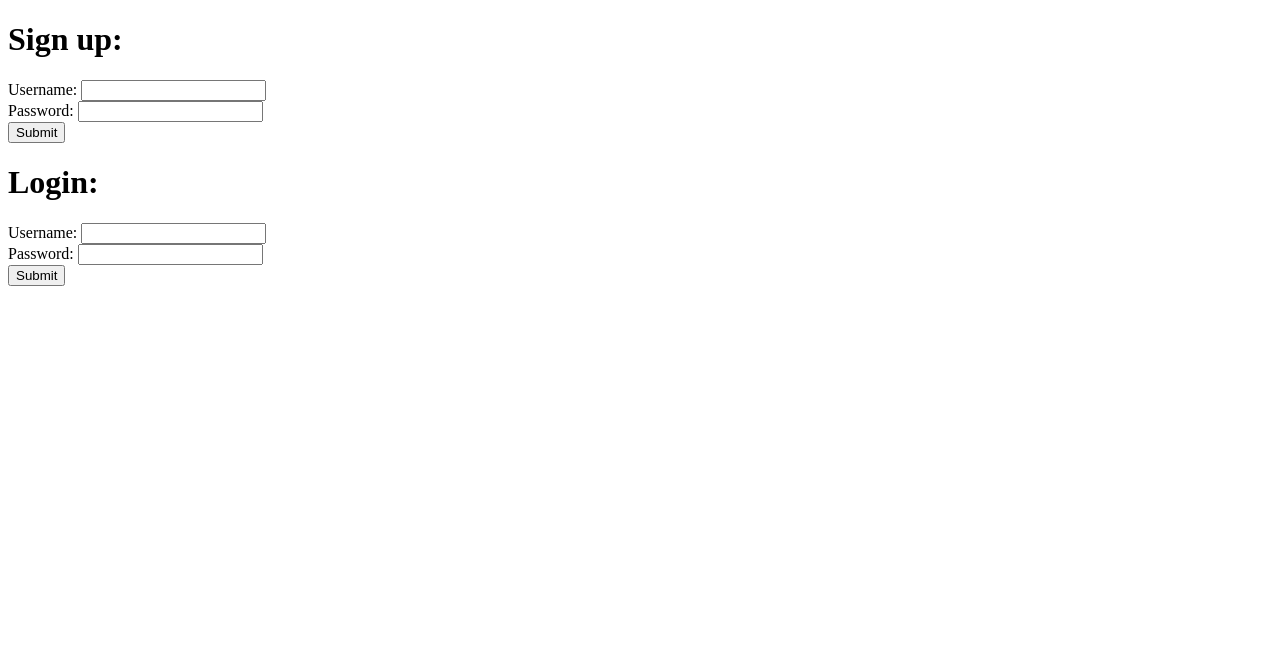
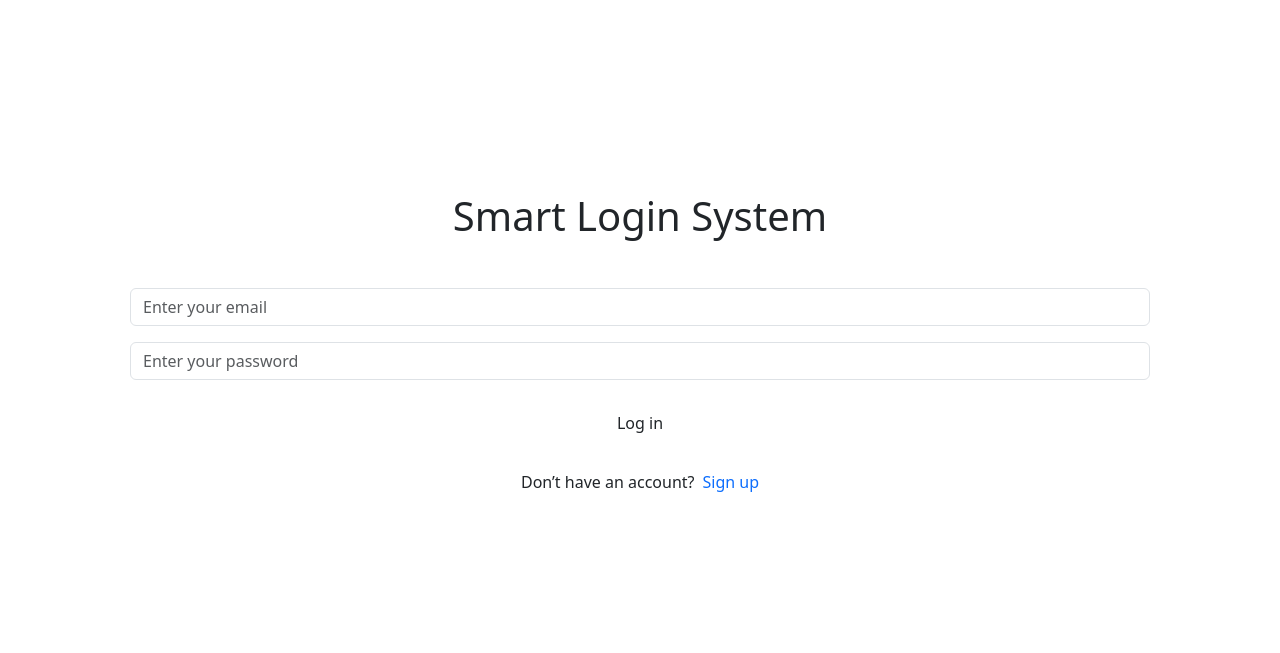
Before and after one commit to Xacook2/tasty-food, a Python web app: template templates/index.html in a window 1280 px wide. Shown: the top 653 px of the page. Run offline with Jinja, Linux system fonts and the light colour scheme; the template is opened without the code that fills it, so the values that code supplies are empty; some libraries are stand-ins or nearby versions.

Commit message:
Update index.html

```diff
--- a/templates/index.html
+++ b/templates/index.html
@@ -1,33 +1,59 @@
 <!DOCTYPE html>
 <html lang="en">
-<head>
-    <meta charset="UTF-8">
-    <meta name="viewport" content="width=device-width, initial-scale=1.0">
-    <title>Form Submission</title>
-</head>
-<body>
-    <h1>Sign up:</h1>
-    <form action="/tasty-food/submit" method="post">
-        <label for="username">Username:</label>
-        <input type="text" id="username" name="username" required>
-        <br>
-        <label for="password">Password:</label>
-        <input type="password" id="password" name="password" required>
-        <br>
-        <button type="submit">Submit</button>
-    </form>
+  <head>
+    <meta charset="UTF-8" />
+    <meta name="viewport" content="width=device-width, initial-scale=1.0" />
+    <link rel="shortcut icon" href="./images/favicon.ico" type="image/x-icon" />
+    <title>Log in</title>
+    <link rel="preconnect" href="https://fonts.googleapis.com" />
+    <link rel="preconnect" href="https://fonts.gstatic.com" crossorigin />
+    <link
+      href="https://fonts.googleapis.com/css2?family=Quicksand:wght@300;400;500;600;700&display=swap"
+      rel="stylesheet"
+    />
+    <link rel="stylesheet" href="./css/all.min.css" />
+    <link rel="stylesheet" href="./css/bootstrap.min.css" />
+    <link rel="stylesheet" href="./css/style.css" />
+  </head>
+  <body>
+    <main class="py-5">
+      <section class="py-5">
+        <div class="container">
+          <div
+            id="loginBox"
+            class="boxContainer text-center p-3 p-md-5 rounded-2"
+          >
+            <h1 class="my-5">Smart Login System</h1>
+            <div class="inputsForm">
+              <input
+                type="email"
+                id="loginEmail"
+                class="form-control"
+                placeholder="Enter your email"
+                required
+              />
+              <input
+                type="password"
+                id="loginPassword"
+                class="form-control mt-3"
+                placeholder="Enter your password"
+                required
+              />
+              <button id="loginBtn" class="btn btn-main my-4 w-100">
+                Log in
+              </button>
+              <div class="signupText d-flex justify-content-center gap-2 mt-1">
+                <p>Don’t have an account?</p>
+                <a class="text-decoration-none" id="signupAnchor">Sign up</a>
+              </div>
+            </div>
+          </div>
+        </div>
+      </section>
+    </main>
 
-    <h1>Login: </h1>
-    <form action="/submitl" method="post">
-        <label for="user">Username:</label>
-        <input type="text" id="user" name="user" required>
-        <br>
-        <label for="pass">Password:</label>
-        <input type="password" id="pass" name="pass" required>
-        <br>
-        <button type="submit">Submit</button>
-
-    </form>
-    <p id="result"></p>
-</body>
+    <script src="./js/bootstrap.bundle.js"></script>
+    <script src="./js/sweetalert.min.js"></script>
+    <script src="./js/main.js"></script>
+  </body>
 </html>
```
